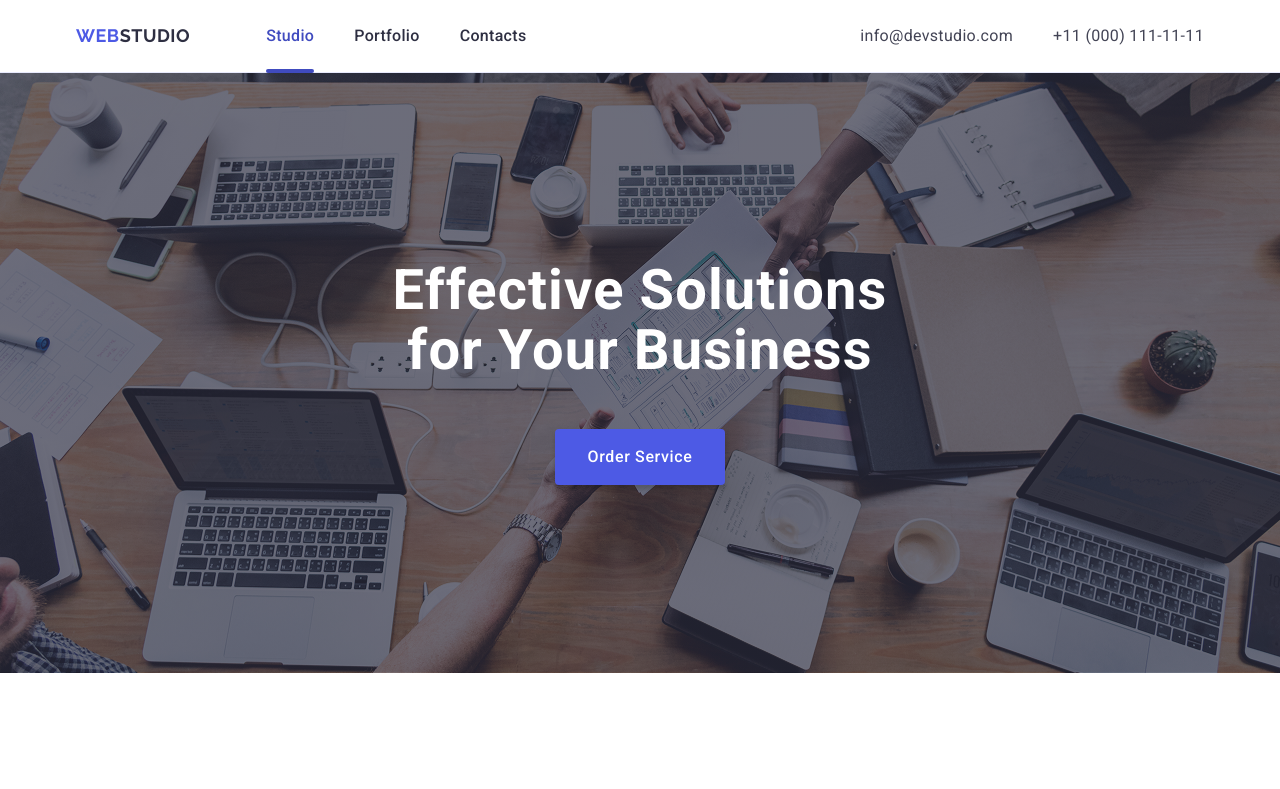
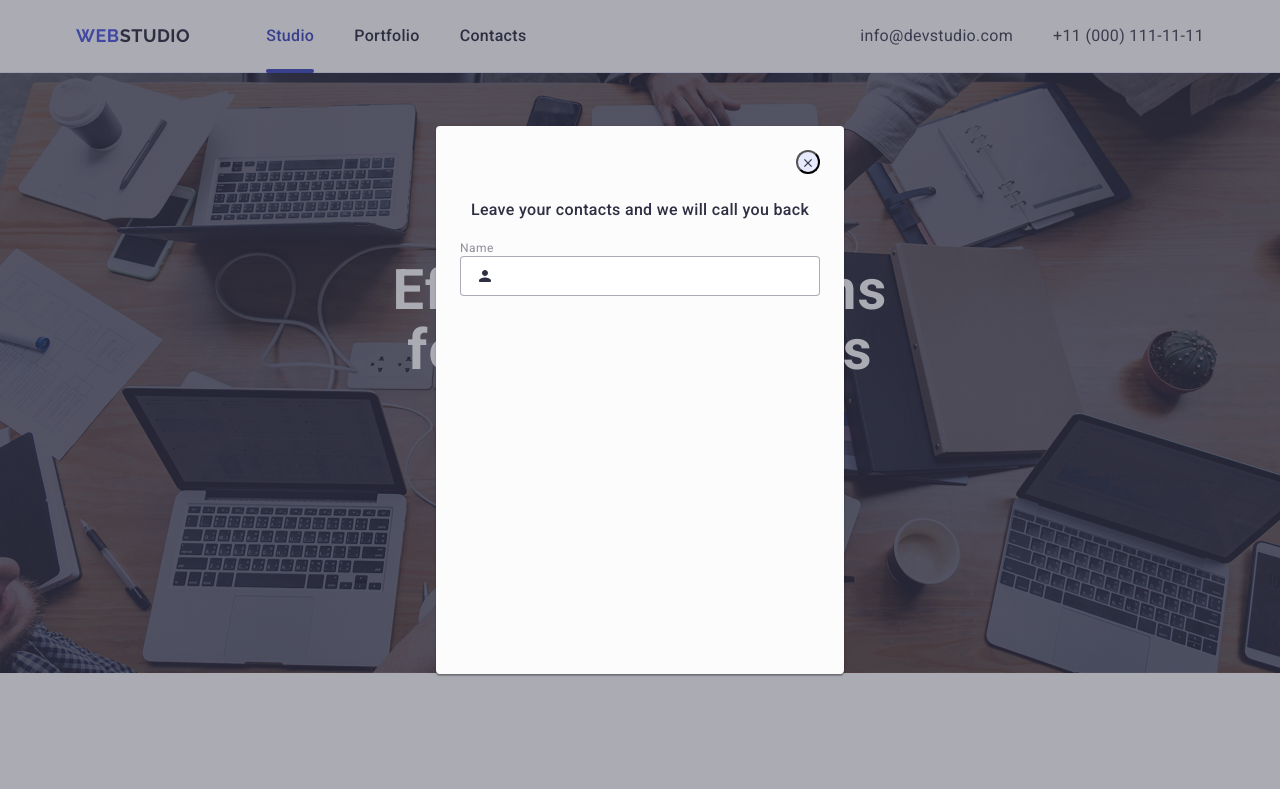
Before and after one commit to Anna-Siadro/goit-markup-hw-05, a plain HTML site: page index.html in a window 1280 px wide. Shown: the top 789 px of the page. Drawn offline with nearby package versions, Linux system fonts and the light colour scheme.

Commit message:
username

```diff
--- a/css/styles.css
+++ b/css/styles.css
@@ -470,6 +470,7 @@
   display: flex;
   flex-direction: column;
   gap: 16px;
+  margin: 0 auto;
 }
 
 .footer-social-list {
@@ -500,6 +501,10 @@
   align-items: baseline;
   gap: 120px;
   width: 100%;
+}
+
+.footer-subscribe {
+  margin: 0 auto;
 }
 
 .footer-text-form {
@@ -576,3 +581,128 @@
   letter-spacing: 0.04em;
   color: #fff;
 }
+
+.backdrop {
+  position: fixed;
+  top: 0;
+  left: 0;
+
+  width: 100%;
+  height: 100%;
+  background-color: rgba(46, 47, 66, 0.4);
+
+  opacity: 0;
+  visibility: hidden;
+  pointer-events: none;
+
+  transition:
+    opasiti 250ms cubic-bezier(0.4, 0, 0.2, 1),
+    visibility 250ms cubic-bezier(0.4, 0, 0.2, 1);
+}
+
+.backdrop.is-open {
+  opacity: 1;
+  visibility: visible;
+  pointer-events: auto;
+}
+
+.modal {
+  position: absolute;
+  top: 50%;
+  left: 50%;
+  transform: translate(-50%, -50%);
+
+  width: 408px;
+  min-height: 548px;
+
+  box-shadow:
+    0 1px 1px 0 rgba(0, 0, 0, 0.14),
+    0 1px 3px 0 rgba(0, 0, 0, 0.12),
+    0 2px 1px 0 rgba(0, 0, 0, 0.2);
+  background-color: #fcfcfc;
+  border-radius: 4px;
+
+  transition: translate 250ms cubic-bezier(0.4, 0, 0.2, 1);
+
+  padding: 0 24px;
+}
+
+.backdrop:not(.is-open) .modal {
+  transform: translate(-50%, -50%) scale(1.5);
+}
+
+.form-moda {
+}
+
+.form-close {
+  position: absolute;
+  top: 24px;
+  right: 24px;
+  border-radius: 50%;
+  background-color: #e7e9fc;
+  stroke-width: 1px;
+  stroke: rgba(0, 0, 0, 0.1);
+}
+
+.close-icon {
+  fill: #2e2f42;
+  margin: auto;
+}
+
+.form-close:hover,
+.form-close:focus {
+  background-color: #404bbf;
+}
+
+.form-close:hover .close-icon,
+.form-close:focus .close-icon {
+  fill: #fff;
+}
+
+.text-form {
+  font-weight: 500;
+  font-size: 16px;
+  line-height: 1.5;
+  letter-spacing: 0.02em;
+  text-align: center;
+  color: #2e2f42;
+  margin: 72px 0 16px 0;
+  max-width: 100%;
+}
+
+.form-label-username {
+  font-size: 12px;
+  line-height: 1.16667;
+  letter-spacing: 0.04em;
+  color: #8e8f99;
+  margin-bottom: 4px;
+}
+
+.container-inpnt-username {
+  position: relative;
+}
+
+.username-input {
+  width: 360px;
+  height: 40px;
+  border: 1px solid rgba(46, 47, 66, 0.4);
+  border-radius: 4px;
+  padding-left: 38px;
+}
+
+.username-input:hover,
+.username-input:focus {
+  border: 1px solid #4d5ae5;
+}
+
+.username-icon {
+  position: absolute;
+  top: 8px;
+  left: 16px;
+  fill: #2e2f42;
+}
+
+.username-input:hover + .username-icon,
+.username-input:focus + .username-icon {
+  fill: #4d5ae5;
+}
--- a/index.html
+++ b/index.html
@@ -516,5 +516,34 @@
         </div>
       </div>
     </footer>
+
+    <div class="backdrop is-open">
+      <div class="modal">
+        <form class="form-modal" name="form-modal">
+          <button class="form-close" type="button">
+            <svg class="close-icon" width="8" height="8">
+              <use href="./images/icons.svg#icon-close"></use>
+            </svg>
+          </button>
+
+          <p class="text-form">Leave your contacts and we will call you back</p>
+
+          <div class="container-username">
+            <label class="form-label-username" for="username">Name</label>
+            <div class="container-inpnt-username">
+              <input
+                id="username"
+                class="username-input"
+                type="text"
+                name="username"
+              />
+              <svg class="username-icon" width="18" height="24">
+                <use href="./images/icons.svg#icon-person"></use>
+              </svg>
+            </div>
+          </div>
+        </form>
+      </div>
+    </div>
   </body>
 </html>
```
